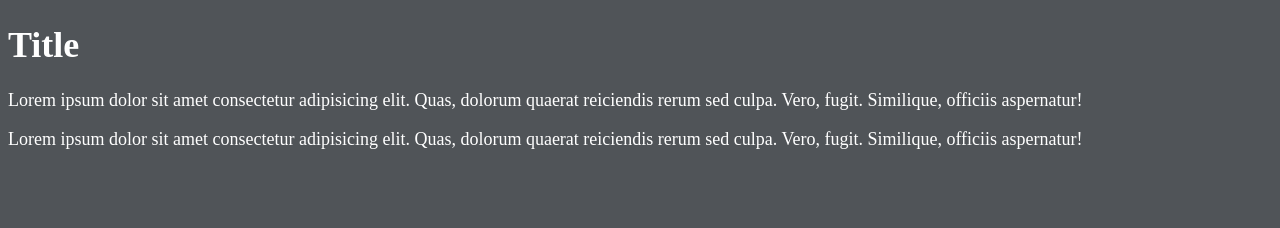
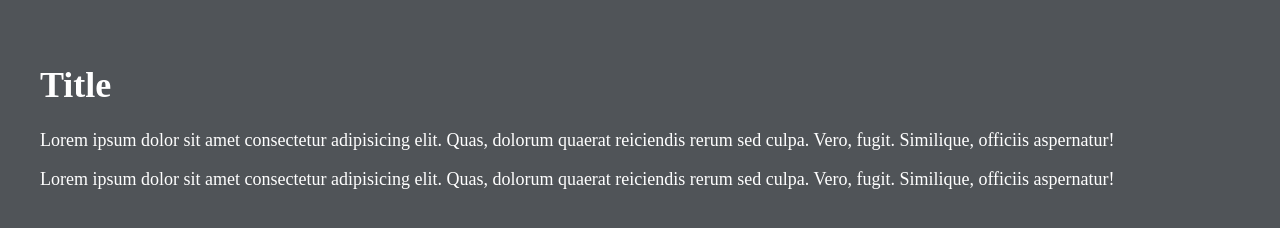
Before and after one commit to fahadfahim/git-one, a plain HTML site: page index.html in a window 1280 px wide. Drawn offline with Linux system fonts and the light colour scheme.

Commit message:
last update style css

```diff
--- a/style.css
+++ b/style.css
@@ -2,9 +2,8 @@ body {
   background-color: rgb(80, 84, 88);
   color: #fff;
   font-size: large;
-<<<<<<< HEAD
+
   margin: 20px;
-=======
+
   padding: 20px;
->>>>>>> feature-c
 }
```
